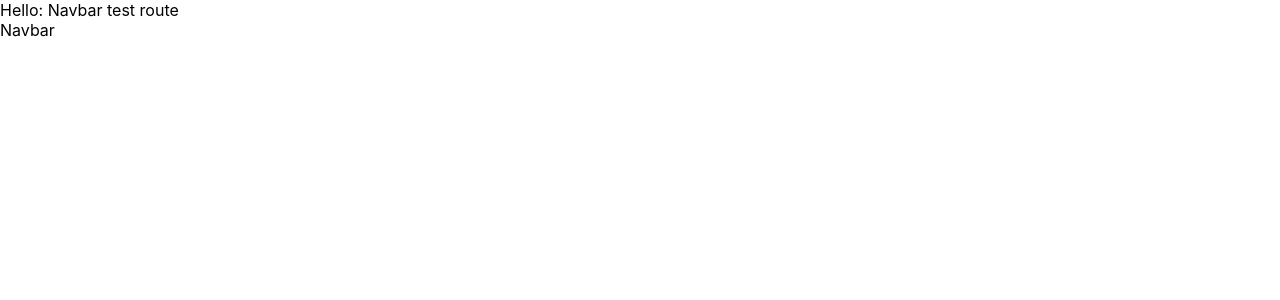
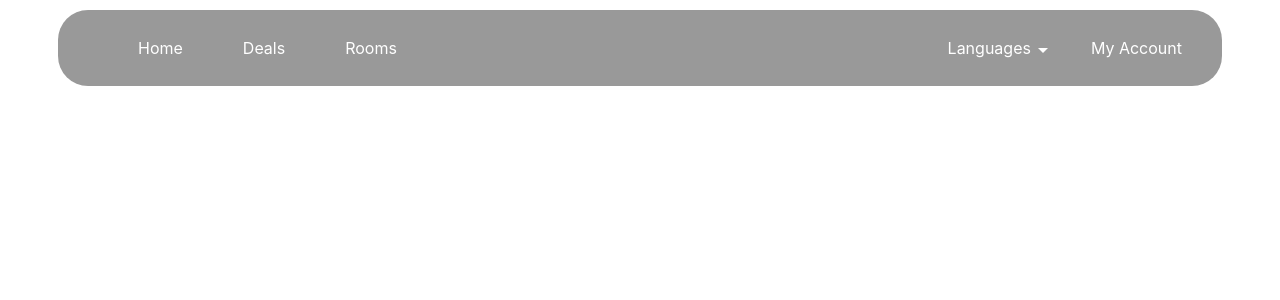
Before and after one commit to ShanemelAsuncion/Paraiso, a React (Create React App) app in the folder webapp/: page /navbarTest in a window 1280 px wide. Shown: the top 300 px of the page. Built offline with nearby package versions, Linux system fonts and the light colour scheme.

Commit message:
Implemented navbar
The only thing that's missing is the dropdown component of the languages

```diff
--- /dev/null
+++ b/package.json
@@ -0,0 +1,5 @@
+{
+  "dependencies": {
+    "@fontsource/crimson-pro": "^5.0.18"
+  }
+}
--- a/webapp/src/components/navbar/Navbar.css
+++ b/webapp/src/components/navbar/Navbar.css
@@ -0,0 +1,76 @@
+html, body {
+    height: 100%;
+    margin: 0;
+    display: flex;
+    justify-content: center;
+}
+
+.navbar-container {
+    display: flex;
+    align-items: center;
+    margin-top: 10px; /* Adjust as needed to move the navbar further down */
+    width: 100%;
+    justify-content: center; /* Center the nav element */
+}
+
+nav {
+    display: flex;
+    justify-content: space-between;
+    align-items: center;
+    background-color: rgba(52, 52, 52, 0.5);
+    width: 1144px;
+    height: 56px;
+    border-radius: 30px;
+    padding: 10px;
+}
+
+nav ul {
+    display: flex;
+}
+
+nav ul li {
+    list-style: none;
+    margin: 0 30px; /* Add some margin for spacing between items */
+}
+
+.nav__list_two {
+    color: white;
+}
+
+.nav__link {
+    text-decoration: none; /* Remove underline */
+    color: white; /* Set link color */
+    transition: color 0.3s; /* Smooth transition for color change */
+    position: relative;
+}
+
+.nav__link:hover {
+    transition: all 0.2s;
+}
+
+.nav__link::after {
+    content: '';
+    opacity: 0;
+    transition: all 0.2s;
+    height: 1px;
+    width: 100%;
+    background-color: #fff;
+    position: absolute;
+    bottom: 0;
+    left: 0;
+}
+
+.nav__link:hover::after {
+    opacity: 1;
+}
+
+.DropDown {
+    margin-right: 10px;
+    position: absolute;
+    height: 24px;
+    width: 24px;
+}
+
+.nav__item {
+    cursor: pointer;
+}
--- a/webapp/src/components/navbar/Navbar.jsx
+++ b/webapp/src/components/navbar/Navbar.jsx
@@ -1,14 +1,35 @@
 import React from 'react';
+import "../navbar/Navbar.css";
+import dropDown from '../../assets/icons/drop_down_icon.png'
 
-import './Navbar.css';
 
-function Navbar () {
-
+function Navbar() {
     return (
-        <section>
-            Navbar
-        </section>
-    )
+        <div className="navbar-container">
+            <nav>
+                <ul className='nav__list'>
+                    <li className='nav__item'>
+                        <a className='nav__link' href="#">Home</a>
+                    </li>
+                    <li>
+                    <a className='nav__link' href="#">Deals</a>
+                    </li>
+                    <li>
+                    <a className='nav__link' href="#">Rooms</a>
+                    </li>
+                </ul>
+                <ul className='nav__list_two'>
+                    <li className='nav__item_dropdown'>
+                        Languages
+                        <img className='DropDown' src={ dropDown } alt="Drop down icon" />
+                    </li>
+                    <li className='nav__item'>
+                        My Account
+                    </li>
+                </ul>
+            </nav>
+        </div>
+    );
 }
 
 export default Navbar;
--- a/webapp/src/pages/tests/NavbarTest.js
+++ b/webapp/src/pages/tests/NavbarTest.js
@@ -5,7 +5,6 @@ function NavbarTest(){
 
     return(
         <div>
-            Hello: Navbar test route
             <Navbar />
         </div>
     )
```
Also changed, not shown: webapp/src/assets/icons/drop_down_icon.png (added), 1 other file (tests, documents, lock files or other folders).
